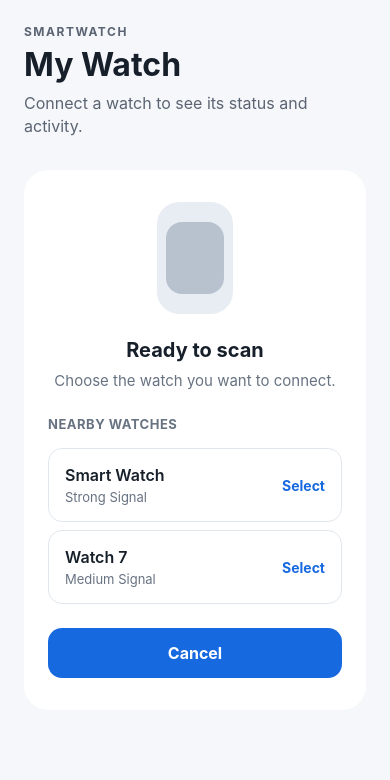
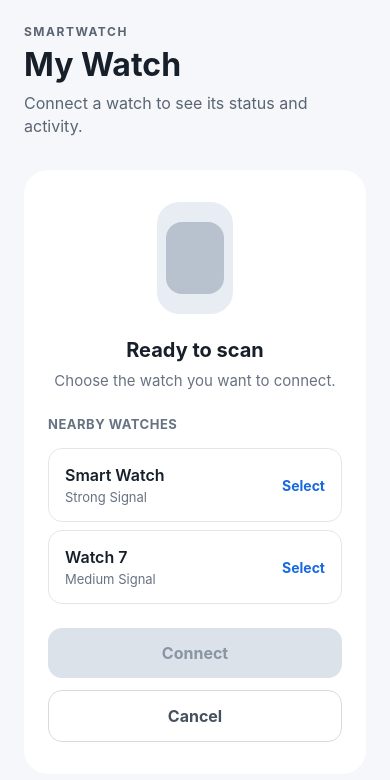
Before and after one commit to robertoteixeira/react-native-smartwatch, a React Native app: screen / in a window 390 px wide. Both pictures are taken after a click on the button "Pair a watch". Shown: the top 780 px of the page. Built offline with nearby package versions, Linux system fonts and the light colour scheme.

Commit message:
feat: add selection-gated connect action

```diff
--- a/App.tsx
+++ b/App.tsx
@@ -1,5 +1,6 @@
 import {useState} from 'react';
 import {
+  Alert,
   Pressable,
   StatusBar,
   StyleSheet,
@@ -24,6 +25,7 @@ type PairingCardProps = {
   isPreparingToPair: boolean;
   selectedWatchId: string | null;
   onSelectWatch: (watchId: string) => void;
+  onConfirmSelection: () => void;
   onTogglePairing: () => void;
 }
 
@@ -59,6 +61,21 @@ function DashboardScreen() {
     setSelectedWatchId(watchId);
   }
 
+  function handleConfirmSelection() {
+    const selectedWatch = previewWatches.find(
+      watch => watch.id === selectedWatchId,
+    );
+
+    if (!selectedWatch) {
+      return;
+    }
+
+    Alert.alert(
+      'Watch selected',
+      `${selectedWatch.name} is ready for the future BLE connection step.`,
+    );
+  }
+
   return (
     <SafeAreaView style={styles.safeArea}>
       <View style={styles.screen}>
@@ -74,6 +91,7 @@ function DashboardScreen() {
           isPreparingToPair={isPreparingToPair}
           selectedWatchId={selectedWatchId}
           onSelectWatch={handleSelectWatch}
+          onConfirmSelection={handleConfirmSelection}
           onTogglePairing={handleTogglePairing}
         />
       </View>
@@ -85,8 +103,11 @@ function PairingCard({
   isPreparingToPair,
   selectedWatchId,
   onSelectWatch,
+  onConfirmSelection,
   onTogglePairing,
 }: PairingCardProps) {
+  const canConnect = selectedWatchId !== null;
+
   return (
     <View style={styles.emptyCard}>
       <View style={styles.watchPlaceholder}>
@@ -138,6 +159,27 @@ function PairingCard({
         </View>
       )}
 
+      {isPreparingToPair && (
+        <Pressable
+          accessibilityRole="button"
+          accessibilityState={{disabled: !canConnect}}
+          disabled={!canConnect}
+          onPress={onConfirmSelection}
+          style={({pressed}) => [
+            styles.connectButton,
+            !canConnect && styles.connectButtonDisabled,
+            pressed && canConnect && styles.pairButtonPressed,
+          ]}>
+          <Text
+            style={[
+              styles.connectButtonText,
+              !canConnect && styles.connectButtonTextDisabled,
+            ]}>
+            Connect
+          </Text>
+        </Pressable>
+      )}
+
       <Pressable
         accessibilityRole="button"
         accessibilityLabel={
@@ -148,9 +190,14 @@ function PairingCard({
         onPress={onTogglePairing}
         style={({pressed}) => [
           styles.pairButton,
+          isPreparingToPair && styles.cancelButton,
           pressed && styles.pairButtonPressed,
         ]}>
-        <Text style={styles.pairButtonText}>
+        <Text
+          style={[
+            styles.pairButtonText,
+            isPreparingToPair && styles.cancelButtonText,
+          ]}>
           {isPreparingToPair ? 'Cancel' : 'Pair a watch'}
         </Text>
       </Pressable>
@@ -237,6 +284,34 @@ const styles = StyleSheet.create({
     fontSize: 16,
     fontWeight: '700',
   },
+  connectButton: {
+    alignItems: 'center',
+    alignSelf: 'stretch',
+    backgroundColor: '#1769E0',
+    borderRadius: 14,
+    marginTop: 24,
+    paddingVertical: 15,
+  },
+  connectButtonDisabled: {
+    backgroundColor: '#DCE2E9',
+  },
+  connectButtonText: {
+    color: '#FFFFFF',
+    fontSize: 16,
+    fontWeight: '700',
+  },
+  connectButtonTextDisabled: {
+    color: '#8A95A3',
+  },
+  cancelButton: {
+    backgroundColor: 'transparent',
+    borderColor: '#D5DBE3',
+    borderWidth: 1,
+    marginTop: 12,
+  },
+  cancelButtonText: {
+    color: '#46515F',
+  },
   deviceList: {
   alignSelf: 'stretch',
   marginTop: 24,
```
